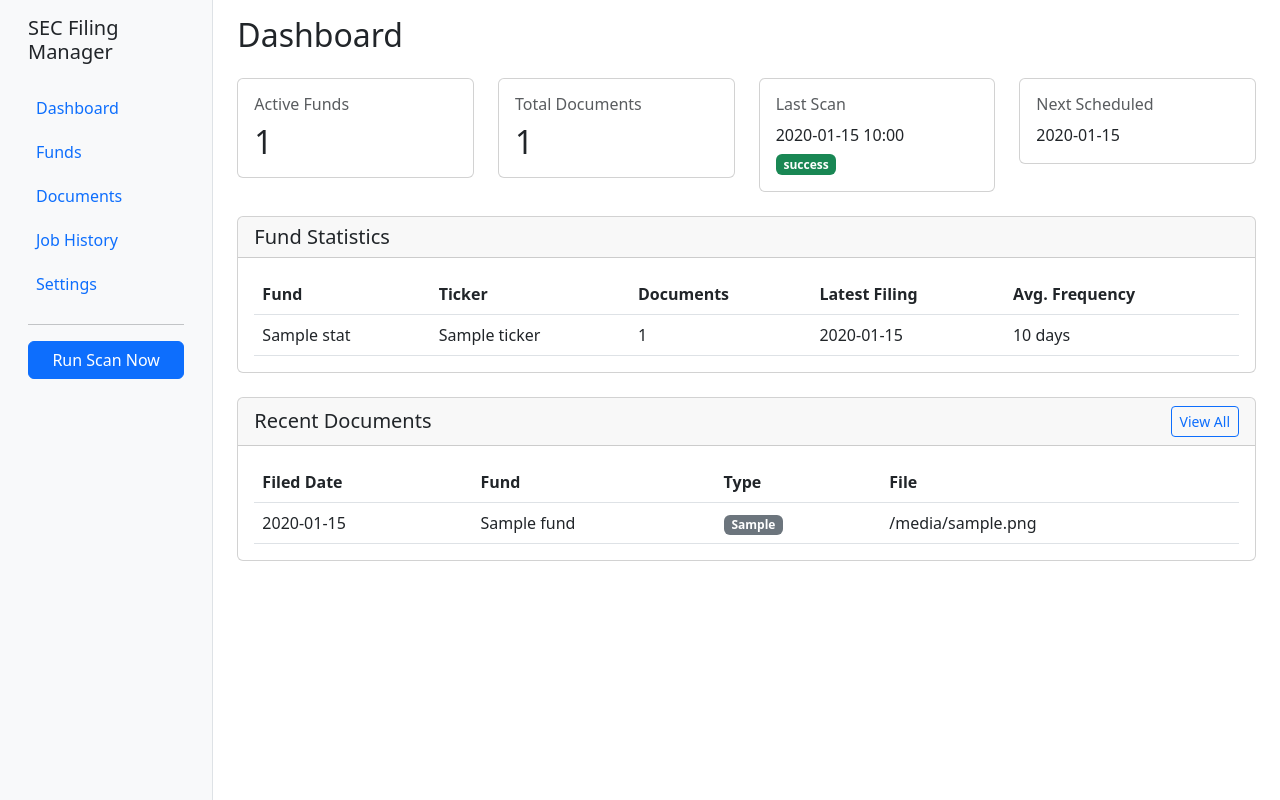
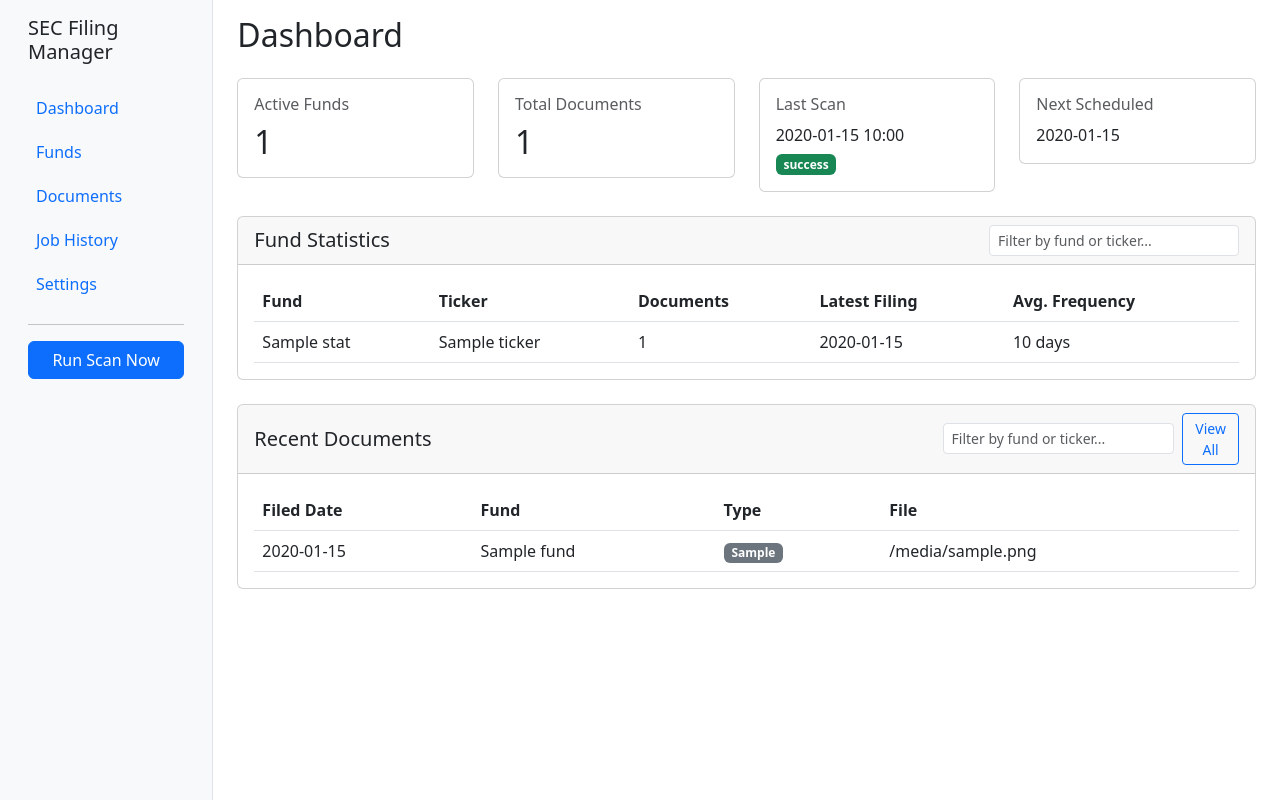
Before and after one commit to spoondev/sec-fam-solution, a FastAPI app: template app/templates/index.html in a window 1280 px wide. Run offline with FastAPI, Linux system fonts and the light colour scheme; the template is opened without the code that fills it: most values are stand-ins (such as "Sample title", 1, 10 or a date in 2020).

Commit message:
Add search filters to dashboard tables
Add dynamic search inputs to Fund Statistics and Recent Documents
sections that filter rows by fund name or ticker as users type.

Co-Authored-By: Claude Sonnet 4.5 <noreply@anthropic.com>

```diff
--- a/app/templates/index.html
+++ b/app/templates/index.html
@@ -58,13 +58,14 @@
 
 <!-- Fund Statistics -->
 <div class="card mb-4">
-    <div class="card-header">
+    <div class="card-header d-flex justify-content-between align-items-center">
         <h5 class="mb-0">Fund Statistics</h5>
+        <input type="text" id="fundStatsSearch" class="form-control form-control-sm" style="max-width: 250px;" placeholder="Filter by fund or ticker...">
     </div>
     <div class="card-body">
         {% if fund_stats %}
         <div class="table-responsive">
-            <table class="table table-hover mb-0">
+            <table id="fundStatsTable" class="table table-hover mb-0">
                 <thead>
                     <tr>
                         <th>Fund</th>
@@ -76,7 +77,7 @@
                 </thead>
                 <tbody>
                     {% for stat in fund_stats %}
-                    <tr>
+                    <tr data-fund="{{ (stat.name or '')|lower }}" data-ticker="{{ (stat.ticker or '')|lower }}">
                         <td>{{ stat.name or 'CIK: ' + stat.cik }}</td>
                         <td>{{ stat.ticker or '-' }}</td>
                         <td>{{ stat.document_count }}</td>
@@ -97,12 +98,15 @@
 <div class="card">
     <div class="card-header d-flex justify-content-between align-items-center">
         <h5 class="mb-0">Recent Documents</h5>
-        <a href="/documents" class="btn btn-sm btn-outline-primary">View All</a>
+        <div class="d-flex align-items-center gap-2">
+            <input type="text" id="recentDocsSearch" class="form-control form-control-sm" style="max-width: 250px;" placeholder="Filter by fund or ticker...">
+            <a href="/documents" class="btn btn-sm btn-outline-primary">View All</a>
+        </div>
     </div>
     <div class="card-body">
         {% if recent_documents %}
         <div class="table-responsive">
-            <table class="table table-hover mb-0">
+            <table id="recentDocsTable" class="table table-hover mb-0">
                 <thead>
                     <tr>
                         <th>Filed Date</th>
@@ -113,7 +117,7 @@
                 </thead>
                 <tbody>
                     {% for doc in recent_documents %}
-                    <tr>
+                    <tr data-fund="{{ (doc.fund.name or '')|lower }}" data-ticker="{{ (doc.fund.ticker or '')|lower }}">
                         <td>{{ doc.filed_at.strftime('%Y-%m-%d') }}</td>
                         <td>{{ doc.fund.name or doc.fund.cik }}</td>
                         <td><span class="badge bg-secondary">{{ doc.form_type }}</span></td>
@@ -137,6 +141,37 @@
 {% endblock %}
 
 {% block scripts %}
+<script>
+// Table filtering functionality
+function setupTableFilter(inputId, tableId) {
+    const input = document.getElementById(inputId);
+    const table = document.getElementById(tableId);
+
+    if (!input || !table) return;
+
+    input.addEventListener('input', function() {
+        const filter = this.value.toLowerCase().trim();
+        const rows = table.querySelectorAll('tbody tr');
+
+        rows.forEach(function(row) {
+            const fund = row.dataset.fund || '';
+            const ticker = row.dataset.ticker || '';
+
+            if (filter === '' || fund.includes(filter) || ticker.includes(filter)) {
+                row.style.display = '';
+            } else {
+                row.style.display = 'none';
+            }
+        });
+    });
+}
+
+// Initialize filters when DOM is ready
+document.addEventListener('DOMContentLoaded', function() {
+    setupTableFilter('fundStatsSearch', 'fundStatsTable');
+    setupTableFilter('recentDocsSearch', 'recentDocsTable');
+});
+</script>
 {% if is_scanning %}
 <script>
 // Auto-refresh page while scanning
```
